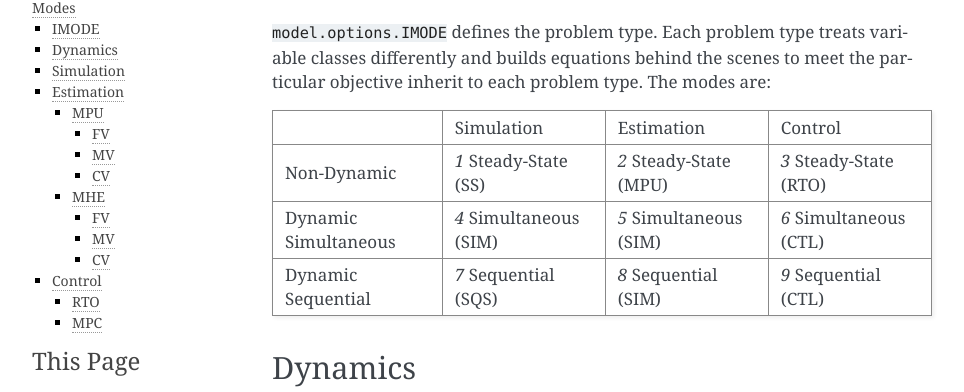
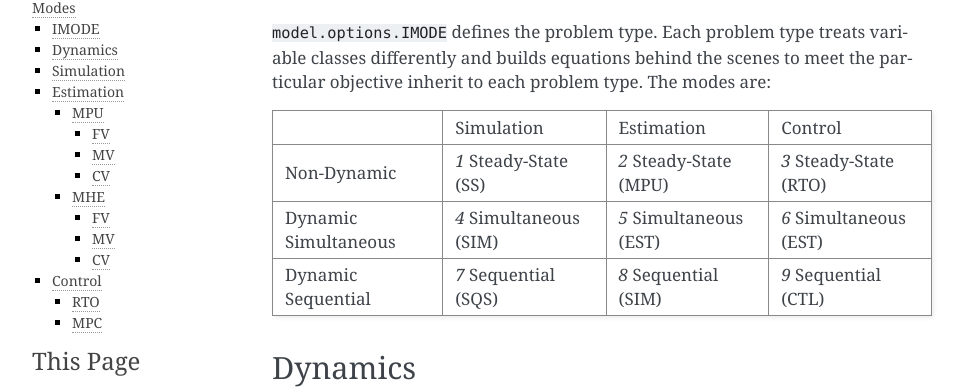
Before and after one commit to BYU-PRISM/GEKKO, a Sphinx documentation site: the page built from docs/imode.rst, in a window 1280 px wide and 900 px high. Shown: the part 155-547 px from the top of the window, without its empty margins (148-1112 px from the left). Built offline with Sphinx 7.4.7, drawn with Linux system fonts in a browser that asks for light colours.

Commit message:
Update imode.rst

```diff
--- a/docs/imode.rst
+++ b/docs/imode.rst
@@ -26,7 +26,7 @@ IMODE
 +----------------------+------------------------+------------------------+------------------------+
 | Non-Dynamic          | `1` Steady-State (SS)  | `2` Steady-State (MPU) | `3` Steady-State (RTO) |
 +----------------------+------------------------+------------------------+------------------------+
-| Dynamic Simultaneous | `4` Simultaneous (SIM) | `5` Simultaneous (SIM) | `6` Simultaneous (CTL) |
+| Dynamic Simultaneous | `4` Simultaneous (SIM) | `5` Simultaneous (EST) | `6` Simultaneous (EST) |
 +----------------------+------------------------+------------------------+------------------------+
 | Dynamic Sequential   | `7` Sequential (SQS)   | `8` Sequential (SIM)   | `9` Sequential (CTL)   |
 +----------------------+------------------------+------------------------+------------------------+
```
